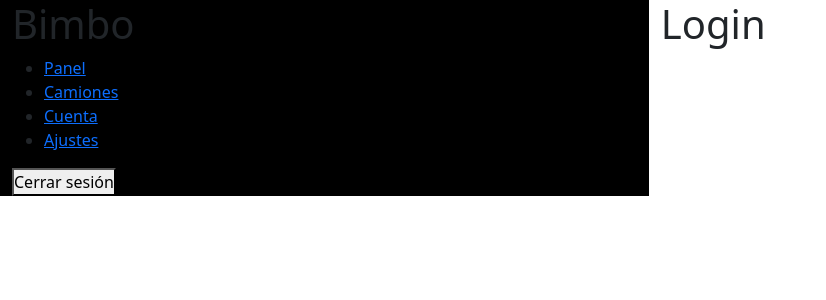
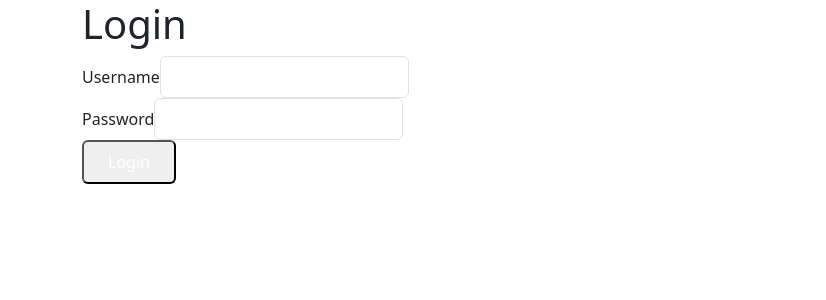
Before and after one commit to AI-BIMBOllo/frontend, a Next.js app: page /login in a window 1280 px wide. Shown: the top 300 px of the page, without its empty margins (0-826 px from the left). Built offline with nearby package versions, Linux system fonts and the light colour scheme.

Commit message:
Inicio de sesion

```diff
--- a/src/components/Layout/Layout.module.css
+++ b/src/components/Layout/Layout.module.css
@@ -1,3 +1,3 @@
-.main { display: flex; }
-.sidebar { flex: 1 0 auto; }
-.panel { flex: 1 1 auto; }
+.main { --panel-size: 85%; width: 100%; height: 100vh; display: flex; flex-direction: row; flex-wrap: nowrap; justify-content: space-between; align-items: stretch; position: relative; }
+.sidebar { z-index: 11; width: calc(100% - var(--panel-size)); flex: 1 0 calc(100% - var(--panel-size)); background: black; }
+.panel { width: var(--panel-size); flex: 1 0 var(--panel-size); display: flex; height: 100%; position: relative; flex-direction: column; flex-wrap: nowrap; justify-content: flex-start; align-items: stretch; overflow-y: auto; }
--- a/src/components/Layout/Layout.tsx
+++ b/src/components/Layout/Layout.tsx
@@ -1,19 +1,49 @@
-import React from 'react';
-import { DataProvider } from '@/context/DataContext';
+import React, { useEffect } from 'react';
+import { DataProvider, useDataContext } from '@/context/DataContext';
 import { Sidebar } from '@/components/Sidebar';
+import { useRouter } from 'next/router';
 import styles from './Layout.module.css';
+
+// Create a wrapper component to handle auth
+const AuthWrapper = ({ children }: { children: React.ReactNode }) => {
+  const { user } = useDataContext();
+  const router = useRouter();
+  const isLoginPage = router.pathname === '/login';
+
+  useEffect(() => {
+    // If no user and not on login page, redirect to login
+    if (!user && !isLoginPage) {
+      router.push('/login');
+    }
+    // If user exists and on login page, redirect to home
+    if (user && isLoginPage) {
+      router.push('/');
+    }
+  }, [user, isLoginPage, router]);
+
+  // Show loading or nothing while redirecting
+  if (!user && !isLoginPage) {
+    return null; // or return a loading spinner
+  }
+
+  return (
+    <main className={styles.main}>
+      {!isLoginPage && <Sidebar className={styles.sidebar} />}
+      <div className={styles.panel}>
+        {children}
+      </div>
+    </main>
+  );
+};
 
 const Layout = ({ children }: { children: React.ReactNode }) => {
   return (
     <DataProvider>
-      <main className={styles.main}>
-        <Sidebar className={styles.sidebar} />
-        <div className={styles.panel}>
-          {children}
-        </div>
-      </main>
+      <AuthWrapper>
+        {children}
+      </AuthWrapper>
     </DataProvider>
-  )
-}
+  );
+};
 
 export default Layout;
--- a/src/context/DataContext.tsx
+++ b/src/context/DataContext.tsx
@@ -2,7 +2,8 @@
 
 interface User {
   id: string;
-  name: string;
+  username: string;
+  email: string;
 }
 
 interface DataContextType {
--- a/src/pages/login/index.tsx
+++ b/src/pages/login/index.tsx
@@ -4,6 +4,49 @@
 
 export default function LoginPage() {
   const { user, setUser } = useDataContext();
+  const [formData, setFormData] = React.useState({
+    username: '',
+    password: ''
+  });
+  const [error, setError] = React.useState('');
+
+  const handleSubmit = async (e: React.FormEvent) => {
+    e.preventDefault();
+    setError('');
+
+    try {
+      const response = await fetch('http://localhost:5000/login', {
+        method: 'POST',
+        headers: {
+          'Content-Type': 'application/json',
+        },
+        body: JSON.stringify(formData)
+      });
+
+      const data = await response.json();
+
+      if (response.ok) {
+        // Store the token in localStorage
+        localStorage.setItem('token', data.access_token);
+        // Update user context
+        setUser({ username: formData.username });
+        // Redirect to home or dashboard
+        window.location.href = '/';
+      } else {
+        setError(data.msg || 'Login failed');
+      }
+    } catch (err) {
+      setError('Network error occurred');
+      console.error('Login error:', err);
+    }
+  };
+
+  const handleChange = (e: React.ChangeEvent<HTMLInputElement>) => {
+    setFormData({
+      ...formData,
+      [e.target.name]: e.target.value
+    });
+  };
 
   return (
     <>
@@ -12,6 +55,43 @@
       </Head>
       <section className="container">
         <h1>Login</h1>
+        {error && (
+          <div className="text-red-500 mb-4">
+            {error}
+          </div>
+        )}
+        <form onSubmit={handleSubmit} className="flex flex-col gap-4 max-w-sm">
+          <div>
+            <label htmlFor="username" className="block mb-1">Username</label>
+            <input
+              type="text"
+              id="username"
+              name="username"
+              value={formData.username}
+              onChange={handleChange}
+              className="w-full p-2 border rounded"
+              required
+            />
+          </div>
+          <div>
+            <label htmlFor="password" className="block mb-1">Password</label>
+            <input
+              type="password"
+              id="password"
+              name="password"
+              value={formData.password}
+              onChange={handleChange}
+              className="w-full p-2 border rounded"
+              required
+            />
+          </div>
+          <button
+            type="submit"
+            className="bg-blue-500 text-white py-2 px-4 rounded hover:bg-blue-600"
+          >
+            Login
+          </button>
+        </form>
       </section>
     </>
   );
```
